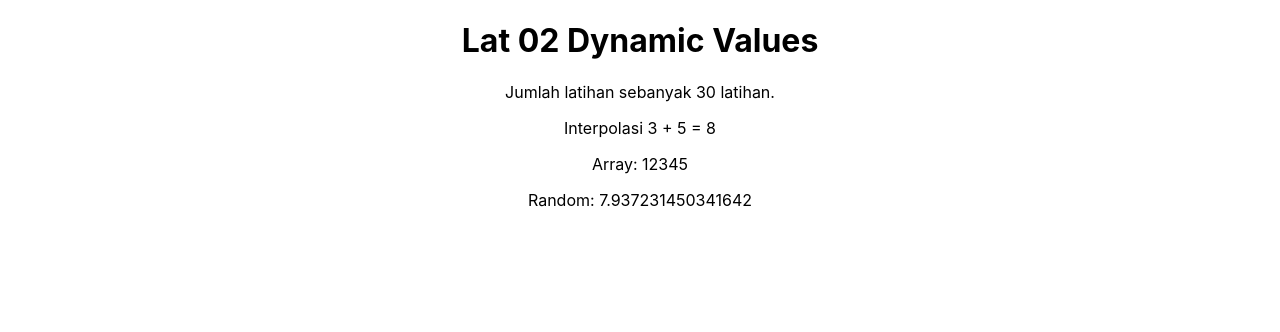
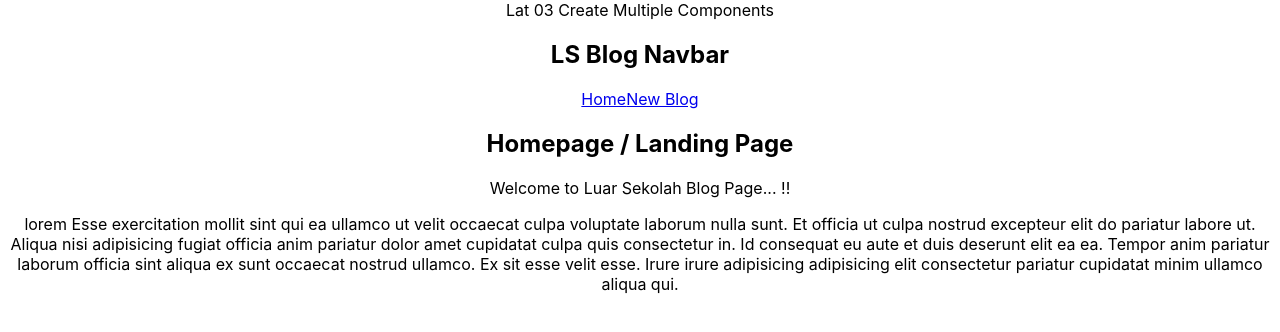
Before and after one commit to incyberz/belajar-react-js, a React (Create React App) app in the folder ls-blog/: page / in a window 1280 px wide. Shown: the top 332 px of the page. Built offline with nearby package versions, Linux system fonts and the light colour scheme.

Commit message:
React Tutorial 03 Create Multiple Component

```diff
--- a/ls-blog/src/App.js
+++ b/ls-blog/src/App.js
@@ -1,18 +1,16 @@
 import "./App.css";
+import Navbar from "./Navbar";
+import Home from "./Home";
 
 function App() {
-  const judul = "Lat 02 Dynamic Values";
-  const jumlahLat = 30;
+  const judulLat = "Lat 03 Create Multiple Components";
 
   return (
     <div className="App">
+      <div className="judul-latihan">{judulLat}</div>
+      <Navbar />
       <div className="content">
-        <h1>{judul}</h1>
-
-        <p>Jumlah latihan sebanyak {jumlahLat} latihan.</p>
-        <p>Interpolasi 3 + 5 = {3 + 5}</p>
-        <p>Array: {[1, 2, 3, 4, 5]}</p>
-        <p>Random: {Math.random() * 10}</p>
+        <Home />
       </div>
     </div>
   );
--- /dev/null
+++ b/ls-blog/src/Home.js
@@ -0,0 +1,20 @@
+const Home = () => {
+  return (
+    <nav className="Home">
+      <h2>Homepage / Landing Page</h2>
+      <p>Welcome to Luar Sekolah Blog Page... !!</p>
+      <p>
+        lorem Esse exercitation mollit sint qui ea ullamco ut velit occaecat
+        culpa voluptate laborum nulla sunt. Et officia ut culpa nostrud
+        excepteur elit do pariatur labore ut. Aliqua nisi adipisicing fugiat
+        officia anim pariatur dolor amet cupidatat culpa quis consectetur in. Id
+        consequat eu aute et duis deserunt elit ea ea. Tempor anim pariatur
+        laborum officia sint aliqua ex sunt occaecat nostrud ullamco. Ex sit
+        esse velit esse. Irure irure adipisicing adipisicing elit consectetur
+        pariatur cupidatat minim ullamco aliqua qui.
+      </p>
+    </nav>
+  );
+};
+
+export default Home;
--- /dev/null
+++ b/ls-blog/src/Navbar.js
@@ -0,0 +1,13 @@
+const Navbar = () => {
+  return (
+    <nav className="Navbar">
+      <h1>LS Blog Navbar</h1>
+      <div className="links">
+        <a href="/">Home</a>
+        <a href="/create">New Blog</a>
+      </div>
+    </nav>
+  );
+};
+
+export default Navbar;
```
Also changed, not shown: 1 other file (tests, documents, lock files or other folders).
